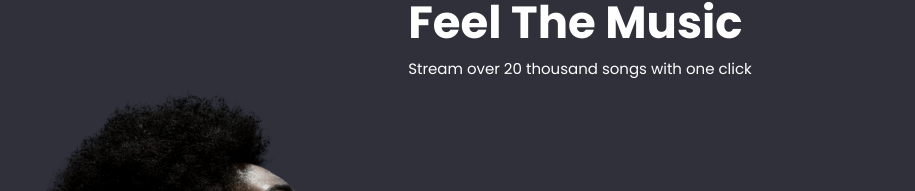
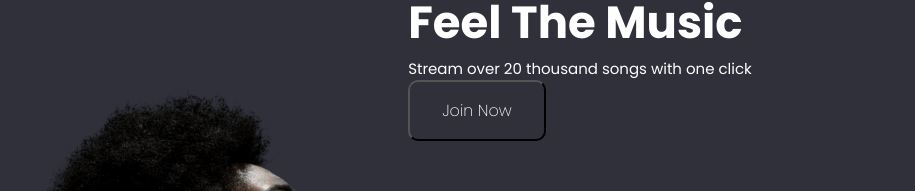
Before and after one commit to sablinali/soundwave-project, a React (Vite) app: page / in a window 1280 px wide. Shown: the part 111-302 px from the top of the page, without its empty margins (124-1039 px from the left). Built offline with nearby package versions, Linux system fonts and the light colour scheme.

Commit message:
started joinbutton component

```diff
--- /dev/null
+++ b/src/components/JoinButton/JoinButton.style.tsx
@@ -0,0 +1,18 @@
+import styled from 'styled-components'
+
+export const StyledJoinButton = styled.button`
+    background-color: '#0451A9';
+    font-size: medium;
+    font-weight: 200;
+    padding: 1rem 2rem;
+    border-radius: 10px;
+    display: flex;
+    inline-size: fit-content;
+    margin-left: 0;
+    &:hover {
+        background-color: '#2180D8';
+    }
+    &:focus {
+        background-color: '#2796FF';
+    }
+`
--- /dev/null
+++ b/src/components/JoinButton/JoinButton.tsx
@@ -0,0 +1,13 @@
+import React from 'react'
+import { Link } from 'react-router-dom'
+import { StyledJoinButton } from './JoinButton.style'
+
+type Props = {}
+
+const JoinButton = (props: Props) => {
+  return (
+    <StyledJoinButton><Link to={'/join'}>Join Now</Link> </StyledJoinButton>
+  )
+}
+
+export default JoinButton
--- a/src/pages/Homepage/Homepage.tsx
+++ b/src/pages/Homepage/Homepage.tsx
@@ -1,5 +1,6 @@
 import React from 'react'
 import girl from '../../assets/girl.png'
+import JoinButton from '../../components/JoinButton/JoinButton'
 import { GirlDiv, GirlImg, H3, HomeContainer, Ptext, TextDiv } from './Homepage.style'
 
 type Props = {}
@@ -14,6 +15,7 @@ const Homepage = (props: Props) => {
           <TextDiv>
              <H3>Feel The Music</H3>
             <Ptext>Stream over 20 thousand songs with one click</Ptext>
+            <JoinButton/>
           </TextDiv>
     </HomeContainer>
   )
```
